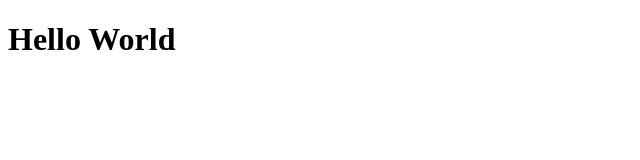
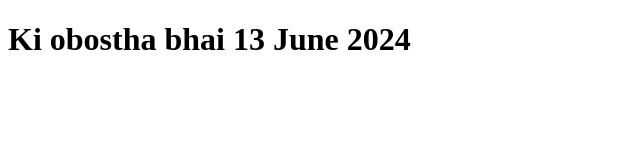
Before and after one commit to ridwan4496/learning-git, a plain HTML site: page index.html in a window 1280 px wide. Shown: the whole page, without its empty margins (0-640 px from the left). Drawn offline with Linux system fonts and the light colour scheme.

Commit message:
13 June Commit korlam

```diff
--- a/index.html
+++ b/index.html
@@ -8,7 +8,7 @@
 </head>
 
 <body>
-   <h1>Hello World</h1>
+   <h1>Ki obostha bhai 13 June 2024</h1>
 </body>
 
 </html>
```
